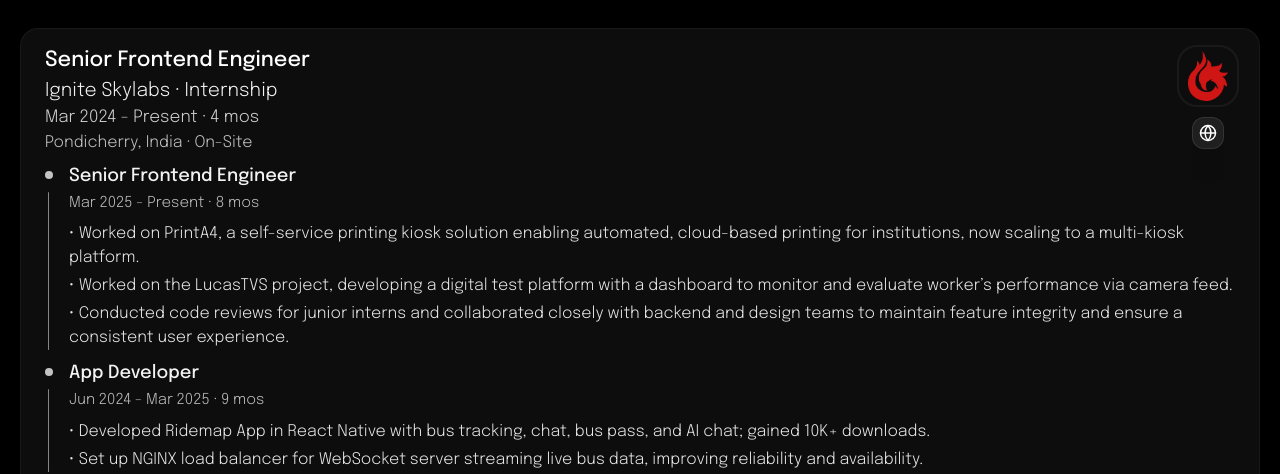
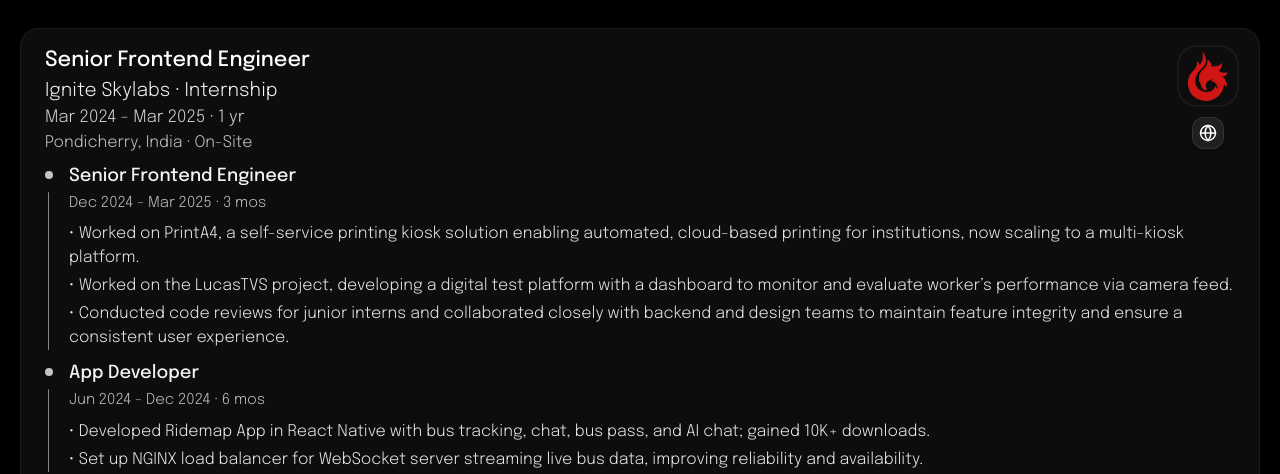
Before and after one commit to Yuvaraja28/Yuvaraja-Portfolio, a React (Vite) app: page / in a window 1280 px wide. Shown: the part 4256-4730 px from the top of the page. Built offline with nearby package versions, Linux system fonts and the light colour scheme.

Commit message:
New Changes

```diff
--- a/src/data/experienceData.js
+++ b/src/data/experienceData.js
@@ -11,8 +11,8 @@
       {
         role: 'Senior Frontend Engineer',
         duration: {
-          start: new Date('03-27-2025'),
-          // end: new Date('03-27-2025'),
+          start: new Date('12-27-2024'),
+          end: new Date('03-27-2025'),
         },
         points: [
           'Worked on PrintA4, a self-service printing kiosk solution enabling automated, cloud-based printing for institutions, now scaling to a multi-kiosk platform.',
@@ -24,7 +24,7 @@
         role: 'App Developer',
         duration: {
           start: new Date('06-27-2024'),
-          end: new Date('03-27-2025'),
+          end: new Date('12-27-2024'),
         },
         points: [
           'Developed Ridemap App in React Native with bus tracking, chat, bus pass, and AI chat; gained 10K+ downloads.',
```
